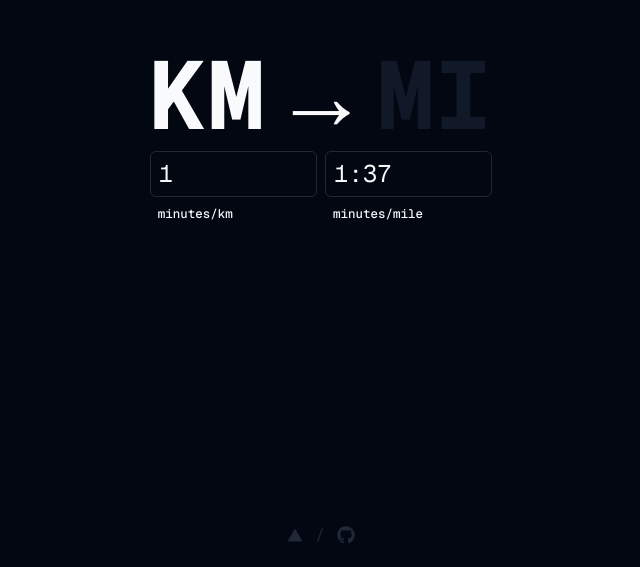
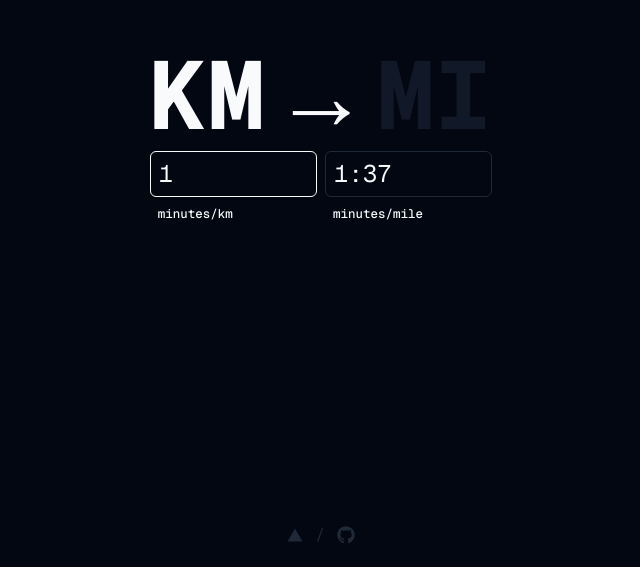
Before and after one commit to sambecker/km-mi, a Next.js app: page /km/1 in a window 1280 px wide. Shown: the part 233-800 px from the top of the page, without its empty margins (319-959 px from the left). Built offline with nearby package versions, Linux system fonts and the light colour scheme.

Commit message:
Make header text interactive

```diff
--- a/components/ClientHeader.tsx
+++ b/components/ClientHeader.tsx
@@ -2,24 +2,26 @@
 
 import { useAppState } from '@/state';
 import { characterForUnit } from '@/unit';
-import { twMerge } from 'tailwind-merge';
+import ClientHeaderSegment from './ClientHeaderSegment';
 
 export default function ClientHeader() {
-  const { unit } = useAppState();
-
-  const renderFadingSegment = (text: string, shouldFade?: boolean) =>
-    <span className={twMerge(
-      'transition-colors duration-300',
-      shouldFade && 'text-gray-900',
-    )}>
-      {text}
-    </span>;
+  const { unit, setUnit } = useAppState();
 
   return (
-    <div className="flex gap-2 text-8xl font-bold">
-      {renderFadingSegment('KM', unit !== 'km')}
-      {renderFadingSegment(characterForUnit(unit))}
-      {renderFadingSegment('MI', unit !== 'mi')}
+    <div className="flex gap-2 text-8xl font-bold select-none">
+      <ClientHeaderSegment
+        text="KM"
+        shouldFade={unit !== 'km'}
+        onClick={() => setUnit?.('km')}
+      />
+      <ClientHeaderSegment
+        text={characterForUnit(unit)}
+      />
+      <ClientHeaderSegment
+        text="MI"
+        shouldFade={unit !== 'mi'}
+        onClick={() => setUnit?.('mi')}
+      />
     </div>
   );
 }
--- /dev/null
+++ b/components/ClientHeaderSegment.tsx
@@ -0,0 +1,24 @@
+import { twMerge } from 'tailwind-merge';
+
+export default function ClientHeaderSegment({
+  text,
+  shouldFade,
+  onClick,
+}: {
+  text: string
+  shouldFade?: boolean,
+  onClick?: () => void,
+}) {
+  return (
+    <span
+      className={twMerge(
+        'transition-colors duration-300',
+        shouldFade && 'text-gray-900',
+        Boolean(onClick) && 'cursor-pointer active:text-gray-50',
+      )}
+      onClick={onClick}
+    >
+      {text}
+    </span>
+  );
+}
--- /dev/null
+++ b/components/ClientInput.tsx
@@ -0,0 +1,51 @@
+import { RefObject } from 'react';
+import { twMerge } from 'tailwind-merge';
+
+export default function ClientInput({
+  id,
+  inputRef,
+  label,
+  value = '',
+  isSelected,
+  onChange,
+  onFocus,
+  onBlur,
+  placeholder,
+}: {
+  id: string
+  inputRef: RefObject<HTMLInputElement>
+  label: string
+  value?: string,
+  isSelected: boolean
+  onChange: (value?: string) => void
+  onFocus: (value?: string) => void
+  onBlur: () => void
+  placeholder: string
+}) {
+  return (
+    <div className="flex flex-col basis-full gap-2">
+      <div className="flex">
+        <input
+          id={id}
+          ref={inputRef}
+          type="text"
+          className="basis-full"
+          value={value}
+          onChange={e => onChange(e.target.value)}
+          onFocus={e => onFocus(e.target.value)}
+          onBlur={onBlur}
+          placeholder={placeholder}
+        />
+      </div>
+      <label
+        htmlFor={id}
+        className={twMerge(
+          'pl-2 text-[12.5px] font-medium',
+          !isSelected && 'text-gray-700',
+        )}
+      >
+        {label}
+      </label>
+    </div>
+  );
+}
--- a/components/ClientInputs.tsx
+++ b/components/ClientInputs.tsx
@@ -4,10 +4,10 @@ import { useAppState } from '@/state';
 import {
   convertKmStringToMiString,
   generateValuesFromKm,
-  generateValuesFromMi,
   updateUrlForUnit,
 } from '@/unit';
-import { twMerge } from 'tailwind-merge';
+import { useCallback, useEffect, useRef } from 'react';
+import ClientInput from './ClientInput';
 
 const PLACEHOLDER_KM = '4:00';
 const PLACEHOLDER_MI = convertKmStringToMiString(PLACEHOLDER_KM);
@@ -15,75 +15,59 @@ const PLACEHOLDER_MI = convertKmStringToMiString(PLACEHOLDER_KM);
 export default function ClientInputs() {
   const { unit, setUnit, values, setValues } = useAppState();
 
-  const renderInput = (
-    id: string,
-    label: string,
-    value = '',
-    isSelected: boolean,
-    onChange: (value?: string) => void,
-    onFocus: (value?: string) => void,
-    placeholder: string,
-  ) =>
-    <div className="flex flex-col basis-full gap-2">
-      <div className="flex">
-        <input
-          id={id}
-          type="text"
-          className="basis-full"
-          value={value}
-          onChange={e => onChange(e.target.value)}
-          onFocus={e => onFocus(e.target.value)}
-          onBlur={() => {
-            if (!values?.km && !values?.mi) {
-              setUnit?.(undefined);
-            }
-          }}
-          placeholder={placeholder}
-        />
-      </div>
-      <label
-        htmlFor={id}
-        className={twMerge(
-          'pl-2 text-[12.5px] font-medium',
-          !isSelected && 'text-gray-700',
-        )}
-      >
-        {label}
-      </label>
-    </div>;
+  const inputRefKm = useRef<HTMLInputElement>(null);
+  const inputRefMi = useRef<HTMLInputElement>(null);
+
+  useEffect(() => {
+    if (unit === 'km') {
+      inputRefKm.current?.focus();
+    } else if (unit === 'mi') {
+      inputRefMi.current?.focus();
+    }
+  }, [unit]);
+
+  const onBlur = useCallback(() => {
+    if (!values?.km && !values?.mi) {
+      setUnit?.(undefined);
+    }
+  }, [values?.km, values?.mi, setUnit]);
 
   return (
     <div className="flex gap-2">
-      {renderInput(
-        'km',
-        'minutes/km',
-        values?.km,
-        unit === 'km' || Boolean(values?.km),
-        km => {
+      <ClientInput
+        id="km"
+        inputRef={inputRefKm}
+        label="minutes/km"
+        value={values?.km}
+        isSelected={unit === 'km' || Boolean(values?.km)}
+        onChange={km => {
           setValues?.(generateValuesFromKm(km, values));
           updateUrlForUnit ({ km });
-        },
-        km => {
+        }}
+        onFocus={km => {
           setUnit?.('km');
           updateUrlForUnit({ km });
-        },
-        PLACEHOLDER_KM,
-      )}
-      {renderInput(
-        'mi',
-        'minutes/mile',
-        values?.mi,
-        unit === 'mi' || Boolean(values?.mi),
-        mi => {
-          setValues?.(generateValuesFromMi(mi, values));
-          updateUrlForUnit({ mi });
-        },
-        mi => {
+        }}
+        onBlur={onBlur}
+        placeholder={PLACEHOLDER_KM}
+      />
+      <ClientInput
+        id="mi"
+        inputRef={inputRefMi}
+        label="minutes/mile"
+        value={values?.mi}
+        isSelected={unit === 'mi' || Boolean(values?.mi)}
+        onChange={mi => {
+          setValues?.(generateValuesFromKm(mi, values));
+          updateUrlForUnit ({ mi });
+        }}
+        onFocus={mi => {
           setUnit?.('mi');
           updateUrlForUnit({ mi });
-        },
-        PLACEHOLDER_MI,
-      )}
+        }}
+        onBlur={onBlur}
+        placeholder={PLACEHOLDER_MI}
+      />
     </div>
   );
 }
```
